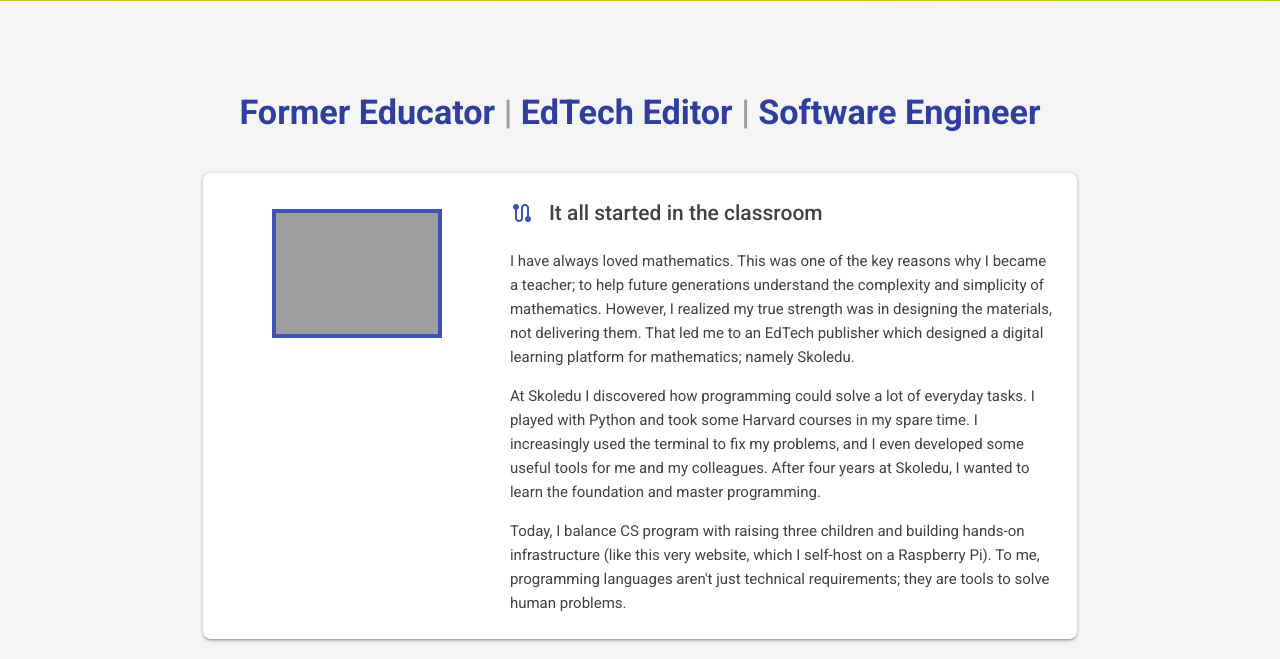
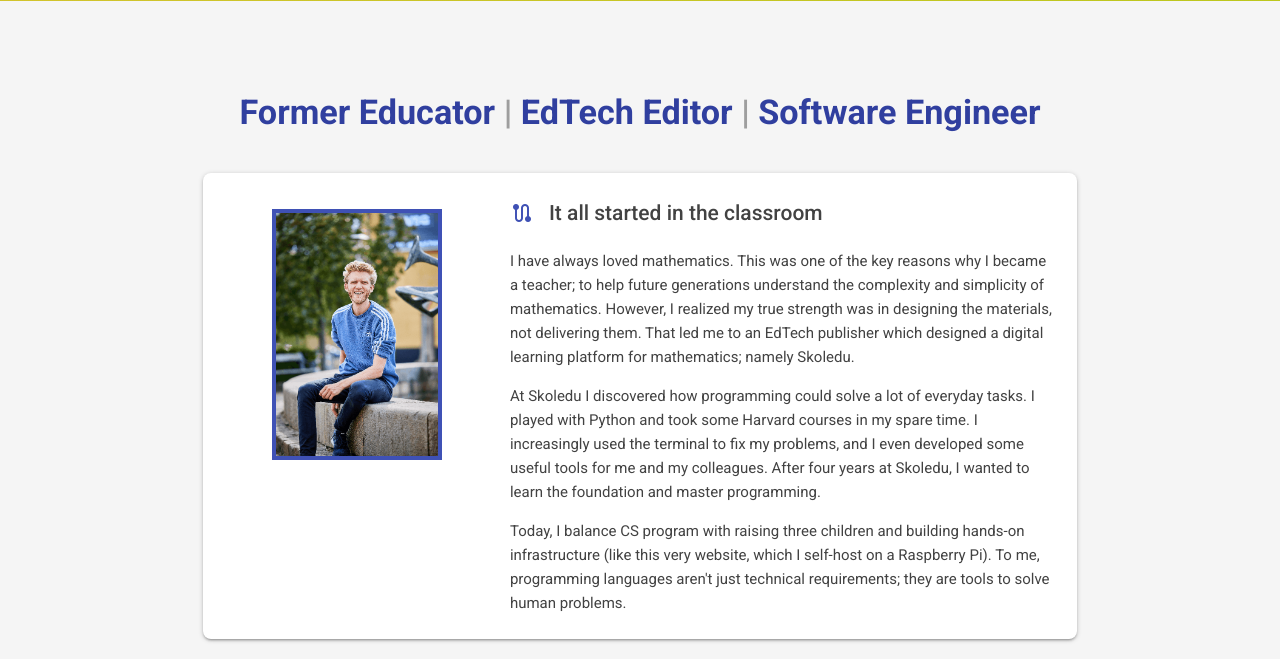
Before and after one commit to mathiasflansmose/landingpage, a Flask app: page / in a window 1280 px wide. Shown: the part 532-1191 px from the top of the page. Run offline with Flask 3, Linux system fonts and the light colour scheme; grey boxes are pictures that could not be loaded.

Commit message:
Fix: picture src

```diff
--- a/templates/about.html
+++ b/templates/about.html
@@ -12,10 +12,8 @@
                 <div class="card-content">
                     <div class="row" style="margin-bottom: 0;">
 
-                        <!-- Optional: Profile Picture Column for Desktop -->
                         <div class="col s12 m4 center-align" style="padding-top: 12px; padding-bottom: 8px;">
-                            <!-- TODO photo -->
-                            <img src="static/about.jpg" alt="Mathias Flansmose" class="responsive-img" style="width: 100%; max-width: clamp(120px, 28vw, 170px); height: auto; border: 4px solid #3f51b5;">
+                            <img src="static/about.png" alt="Mathias Flansmose" class="responsive-img" style="width: 100%; max-width: clamp(120px, 28vw, 170px); height: auto; border: 4px solid #3f51b5;">
                         </div>
 
                         <div class="col s12 m8">
```
